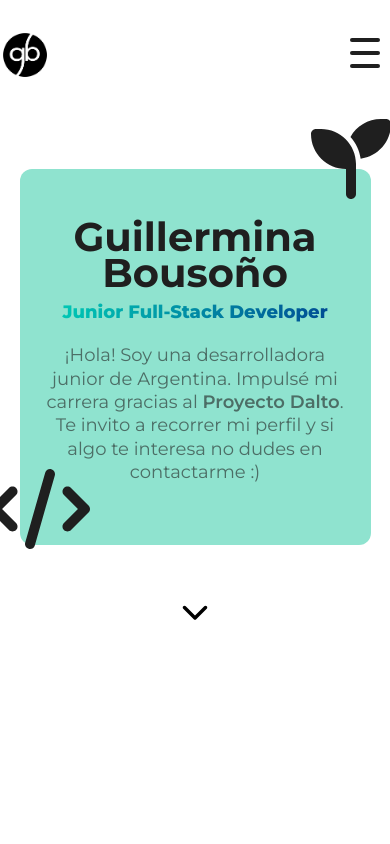
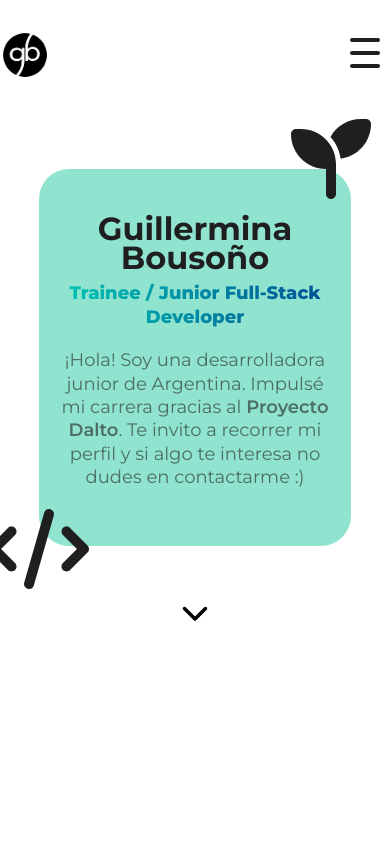
Before and after one commit to Guillerminav/portfolio, a React (Vite) app: page / in a window 390 px wide. Shown: the top 844 px of the page. Built offline with nearby package versions, Linux system fonts and the light colour scheme.

Commit message:
Arreglos en modo oscuro

```diff
--- a/src/components/home/Home.jsx
+++ b/src/components/home/Home.jsx
@@ -3,8 +3,7 @@ import { useRef } from 'react'
 import {Link} from 'react-scroll'
 import './home.css'
 import './homeResponsive.css'
-import plant1 from '../../assets/plant1.png'
-import plant2 from '../../assets/plant2.png'
+import '../../components/nav/dark.css'
 import { faChevronDown } from "@fortawesome/free-solid-svg-icons";
 import { faCode } from "@fortawesome/free-solid-svg-icons";
 import { faSeedling } from "@fortawesome/free-solid-svg-icons";
@@ -26,7 +25,7 @@ const Home = () => {
           </div>
           <div className="descriptionContainer">
             <p className="description1">
-              Junior Full-Stack Developer
+              Trainee / Junior Full-Stack Developer
             </p>
             <p className="description2">
               ¡Hola! Soy una desarrolladora junior de Argentina. Impulsé mi carrera gracias al <a href="https://proyectodalto.com/" target="_blank" >Proyecto Dalto</a>. Te invito a recorrer mi perfil y si algo te interesa no dudes en contactarme :)
--- a/src/components/home/home.css
+++ b/src/components/home/home.css
@@ -7,15 +7,16 @@
 
 .homeContainer {
     background-color: #8fe3cf;
-    border-radius: 12px;
+    border-radius: 30px;
     margin: auto;
+    width: 80%;
     max-width: 1200px;
     display: flex;
     align-items: center;
     justify-content: center;
     flex-direction: column;
     margin-top: 8vh;
-    padding: 25px 0 0 0;
+    padding: 1rem;
     max-height: 60vh;
     position: relative;
 }
--- a/src/components/home/homeResponsive.css
+++ b/src/components/home/homeResponsive.css
@@ -8,7 +8,7 @@
     .homeContainer {
         max-width: 90vw;
         height: auto;
-        padding: 20px 25px;
+        padding: 1rem;
         margin-top: 0;
     }
 
@@ -18,7 +18,7 @@
     }
 
     .title {
-        font-size: 40px;
+        font-size: 2rem;
         line-height: .9;
     }
 
@@ -29,8 +29,8 @@
     }
 
     .plant1Container {
-        left: -30px;
-        top: 300px;
+        left: -50px;
+        top: 340px;
     }
 
     .plant2Container {
--- a/src/components/nav/BurgerButton.jsx
+++ b/src/components/nav/BurgerButton.jsx
@@ -1,14 +1,15 @@
 import React from 'react'
 import styled from 'styled-components'
+import './dark.css'
 
 const BurgerButton = (props) => {
     return (
         <Burger>
             <div onClick={props.handleClick}
             className={`icon nav-icon-6 ${props.clicked ? 'open' : ""}`}>
-                <span></span>
-                <span></span>
-                <span></span>
+                <span className='line'></span>
+                <span className='line'></span>
+                <span className='line'></span>
             </div>
         </Burger>
     )
--- a/src/components/nav/Nav.jsx
+++ b/src/components/nav/Nav.jsx
@@ -1,6 +1,6 @@
 import React from 'react'
 import { useState, useEffect } from 'react'
-import logo from '../../assets/logoGuille.png'
+import './dark.css'
 import logoDark from '../../assets/logoDark.png'
 import { faMoon } from "@fortawesome/free-solid-svg-icons";
 import { FontAwesomeIcon } from "@fortawesome/react-fontawesome";
--- /dev/null
+++ b/src/components/nav/dark.css
@@ -0,0 +1,24 @@
+.dark {
+    background-color: #1f1f1f;
+}
+
+.dark .navegation li a {
+    color: #f1f1f1;
+
+}
+
+.dark .line {
+    border: solid 2px #f3f3f3;
+}
+
+.dark .plant1 {
+    color: #f3f3f390;
+}
+
+.dark .plant2 {
+    color: #f3f3f390;
+}
+
+.dark .proyectoItem {
+    background-color: #f3f3f3;
+}
--- a/src/components/sect1/sect1.css
+++ b/src/components/sect1/sect1.css
@@ -10,7 +10,7 @@
 .box1, .box2 {
     width: 580px;
     height: 580px;
-    border-radius: 12px;
+    border-radius: 30px;
 }
 
 .box1 {
--- a/src/components/sect2/sliderItem/SliderItem.jsx
+++ b/src/components/sect2/sliderItem/SliderItem.jsx
@@ -1,7 +1,7 @@
 import React, { useEffect } from 'react'
 import './sliderItem.css'
 import githubIcon from '../../../assets/iconGithub.png'
-import { useState } from 'react'
+import '../../nav/dark.css'
 
 
 
--- a/src/components/sect2/sliderItem/sliderItem.css
+++ b/src/components/sect2/sliderItem/sliderItem.css
@@ -7,7 +7,7 @@
     justify-content: space-between;
     color: #1f1f1f;
     background-color: #1f1f1f10;
-    border-radius: 12px;
+    border-radius: 20px;
     margin: 0 20px;
 }
 
@@ -21,7 +21,7 @@
 
 .itemImg {
     width: 100%;
-    border-radius: 8px 8px 0 0;
+    border-radius: 20px 20px 0 0;
     height: 140px;
     margin: 0;
 }
@@ -56,11 +56,7 @@
 .linkToWebsite:hover {
     background: rgb(0,199,180);
     background: linear-gradient(90deg, rgba(0,199,180,1) 0%, rgba(0,77,148,1) 100%);
-    font-weight: 600;
-}
-
-.iconGithub:hover {
-
+    font-weight: 500;
 }
 
 .linksItemContainer {
```
